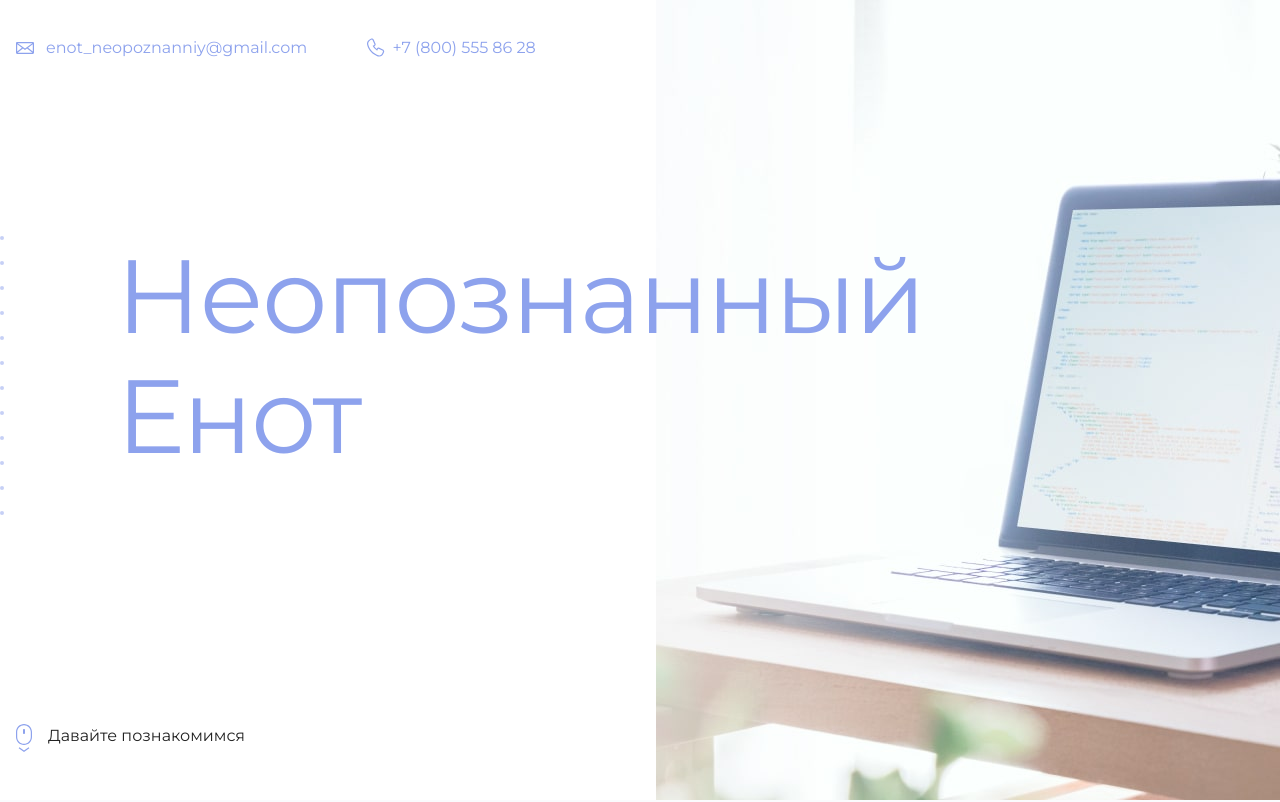
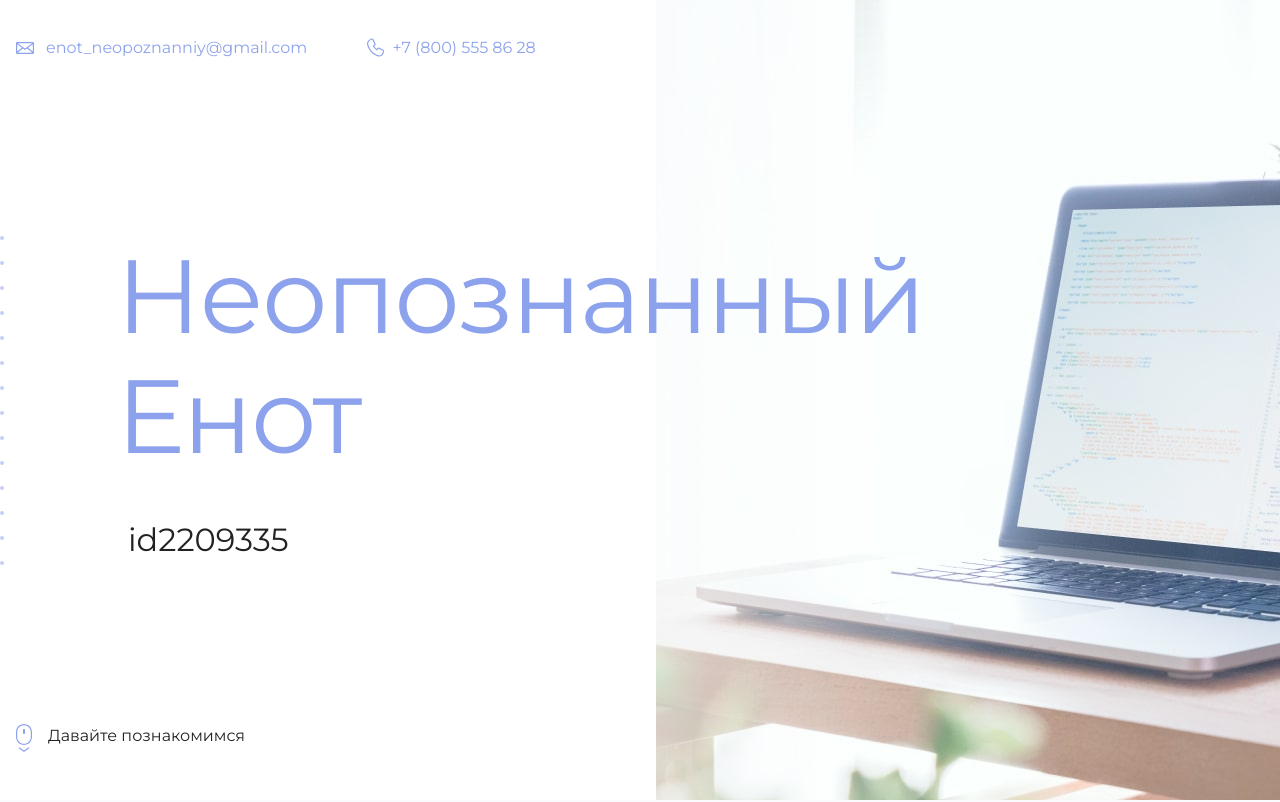
Before and after one commit to YanaK2305/-2, a plain HTML site: page мой сайт/index.html in a window 1280 px wide. Shown: the top 802 px of the page. Drawn offline with Linux system fonts and the light colour scheme; files that its build step writes are made by us from their sources; files whose address does not match are found by name.

Commit message:
Изменение строки 22

```diff
--- a/мой сайт/index.html
+++ b/мой сайт/index.html
@@ -19,7 +19,7 @@
       <section class="hero-image">
         <div class="container">
           <h1 class="heading">Неопознанный Енот</h1>
-          <p><id2209335></p>
+          <p>id2209335</p>
         </div>
       </section>
 
```
